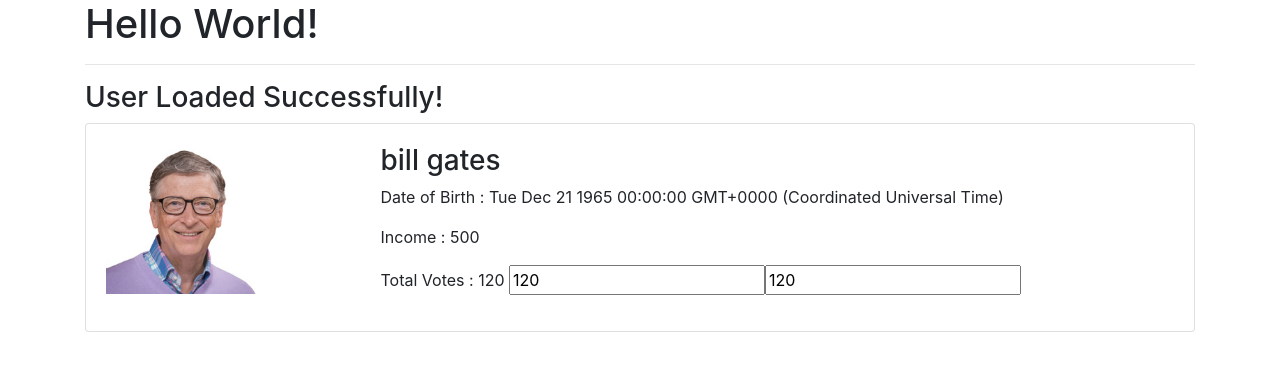
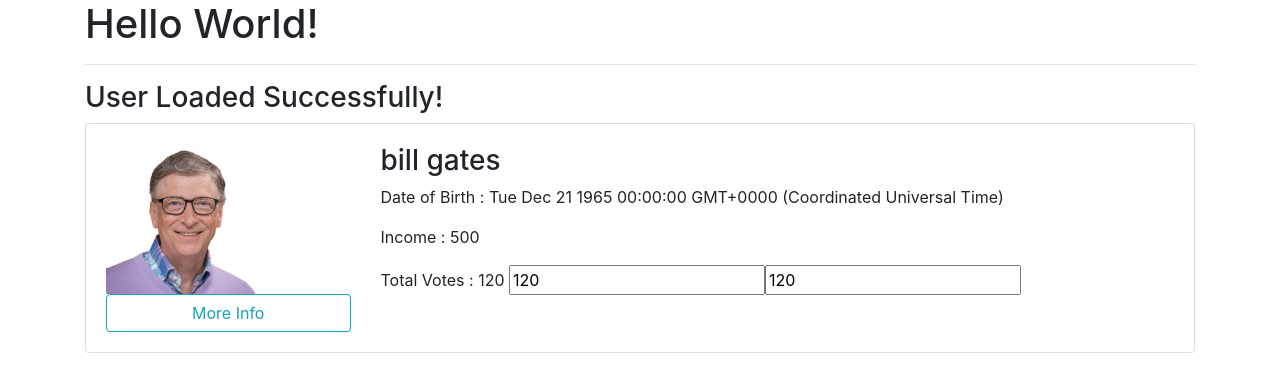
Before and after one commit to synergy2411/b2-gep, an Angular app: page / in a window 1280 px wide. Shown: the top 392 px of the page. Built offline with nearby package versions, Linux system fonts and the light colour scheme.

Commit message:
user image

```diff
--- a/projects/users-app/src/app/components/user/user-image/user-image.component.html
+++ b/projects/users-app/src/app/components/user/user-image/user-image.component.html
@@ -1,5 +1,5 @@
 <img [src]="user.image" alt="" width="150px" height="150px" />
 <br />
-<!-- <button class="btn btn-outline-info btn-block" (click)="onMoreInfo(user)"> -->
-  <!-- More Info -->
-<!-- </button> -->
+<button class="btn btn-outline-info btn-block" (click)="onMoreInfo(user)">
+  More Info
+</button>
--- a/projects/users-app/src/app/components/user/user.component.html
+++ b/projects/users-app/src/app/components/user/user.component.html
@@ -9,6 +9,9 @@
 
       </div>
       <div class="col-sm-9 col-md-9">
+
+        <!-- User Details -->
+
         <h3>{{ user.firstName }} {{ user.lastName }}</h3>
         <p>Date of Birth : <span [innerHTML]="user.dob"></span></p>
         <p>Income : {{ user.income }}</p>
```
